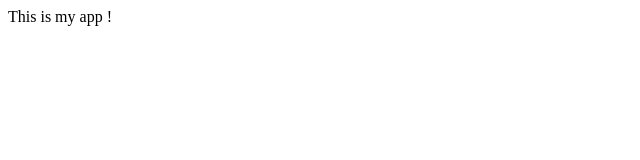
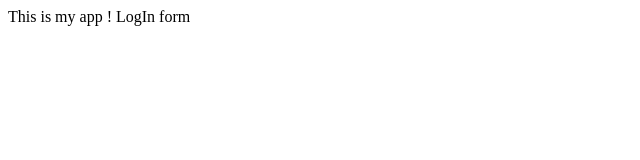
Before and after one commit to Gerti63/hyhyh, a plain HTML site: page index.html in a window 1280 px wide. Shown: the full height of the page, 0-640 px from the left. Drawn offline with Linux system fonts and the light colour scheme.

Commit message:
login form

```diff
--- /dev/null
+++ b/dir2/app2.js
@@ -0,0 +1 @@
+console.log(123);
--- a/index.html
+++ b/index.html
@@ -4,5 +4,6 @@
 </head>
 <body>
 This is my app !
+LogIn form
 </body>
 </html>
```
Also changed, not shown: log.txt (added), login.html (added).
